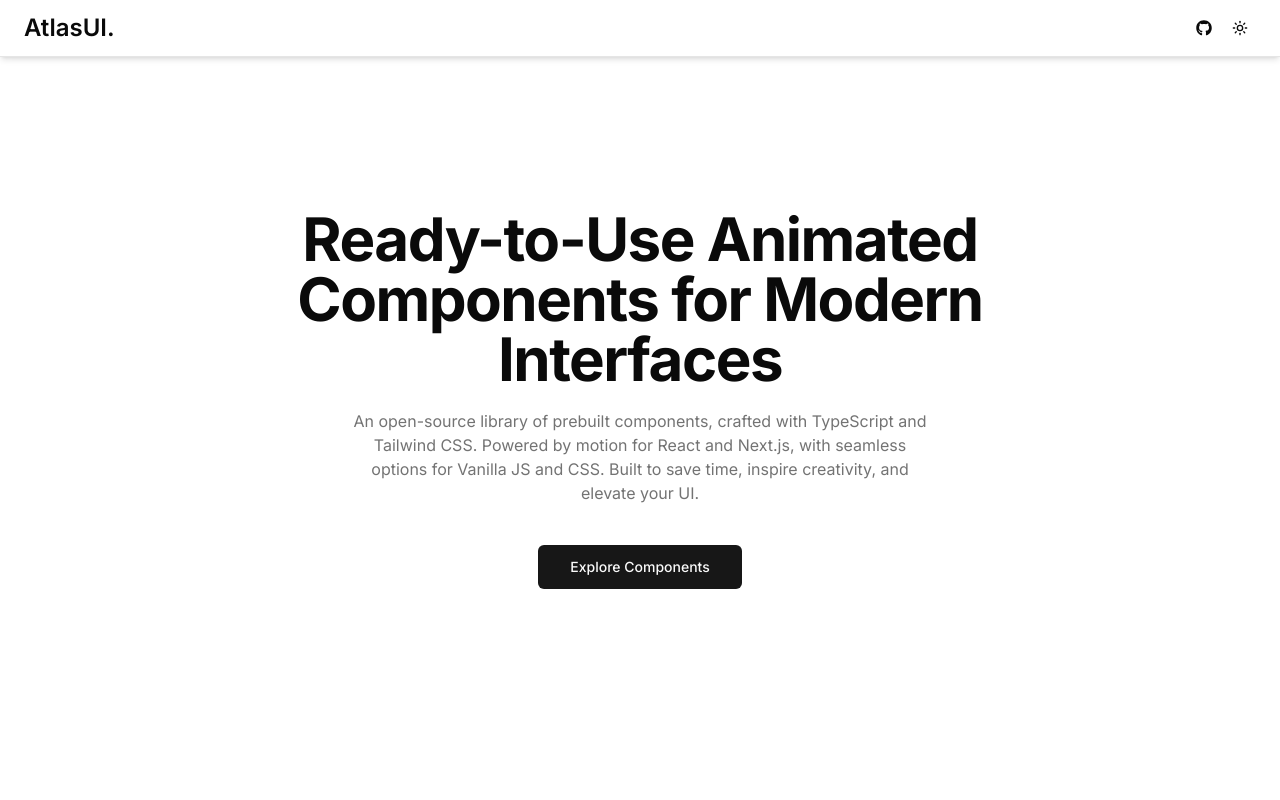
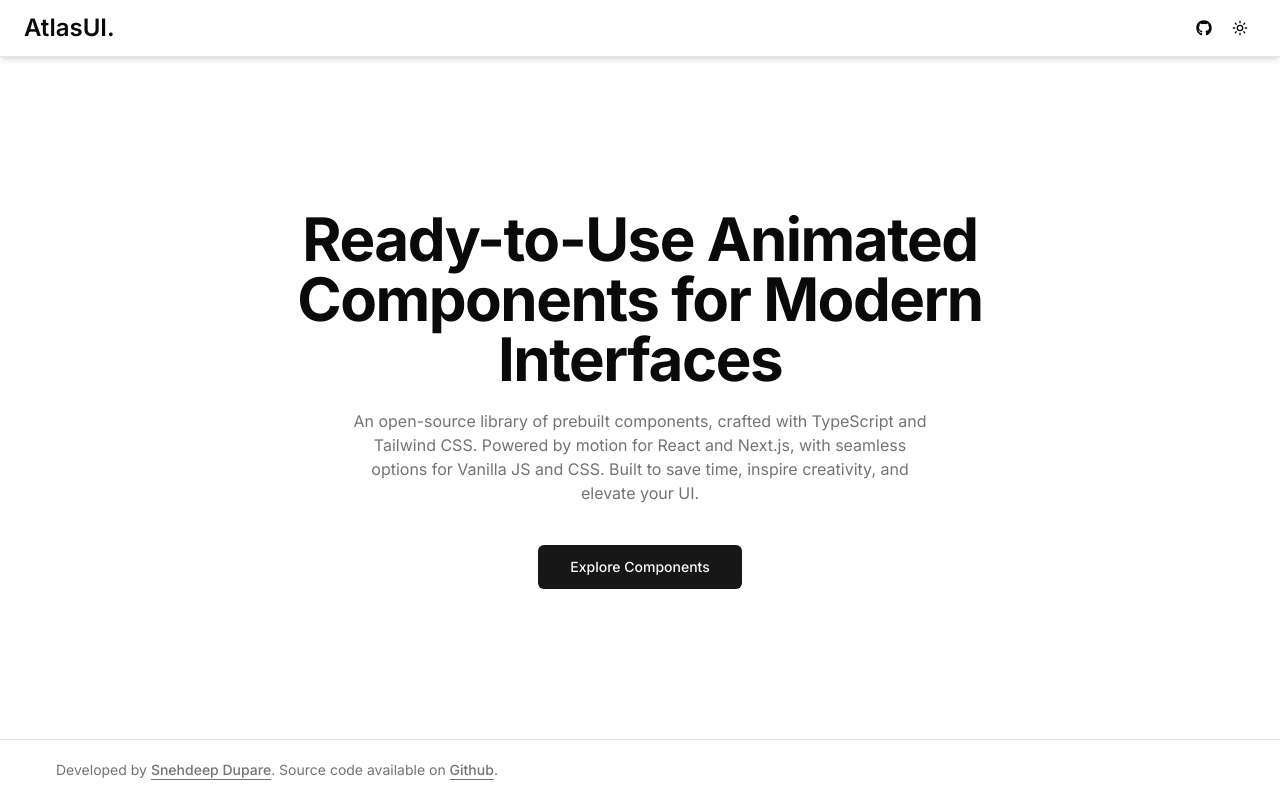
Before and after one commit to SnehdeepDupare/atlas-ui, a Next.js app: page / in a window 1280 px wide. Built offline with nearby package versions, Linux system fonts and the light colour scheme.

Commit message:
add footer

```diff
--- a/app/layout.tsx
+++ b/app/layout.tsx
@@ -4,6 +4,7 @@ import type { Metadata } from "next";
 import "@/styles/globals.css";
 import { ThemeProvider } from "@/components/theme-provider";
 import { Header } from "@/components/header";
+import { Footer } from "@/components/footer";
 
 const inter = Inter({ subsets: ["latin"] });
 
@@ -30,6 +31,7 @@ export default function RootLayout({
         >
           <Header />
           <main className="flex flex-1 flex-col">{children}</main>
+          <Footer />
         </ThemeProvider>
       </body>
     </html>
--- /dev/null
+++ b/components/footer.tsx
@@ -0,0 +1,32 @@
+import Link from "next/link";
+
+export const Footer = () => {
+  return (
+    <footer className="border-t py-6 md:px-8 md:py-0">
+      <div className="container-wrapper">
+        <div className="container py-4">
+          <div className="text-balance text-center text-sm leading-loose text-muted-foreground md:text-left">
+            Developed by{" "}
+            <Link
+              href="https://snehdeepdupare.in"
+              target="_blank"
+              className="font-medium underline underline-offset-4 hover:text-primary"
+            >
+              Snehdeep Dupare
+            </Link>
+            . Source code available on{" "}
+            <Link
+              href="#"
+              target="_blank"
+              rel="noreferrer"
+              className="font-medium underline underline-offset-4 hover:text-primary"
+            >
+              Github
+            </Link>
+            .
+          </div>
+        </div>
+      </div>
+    </footer>
+  );
+};
```
